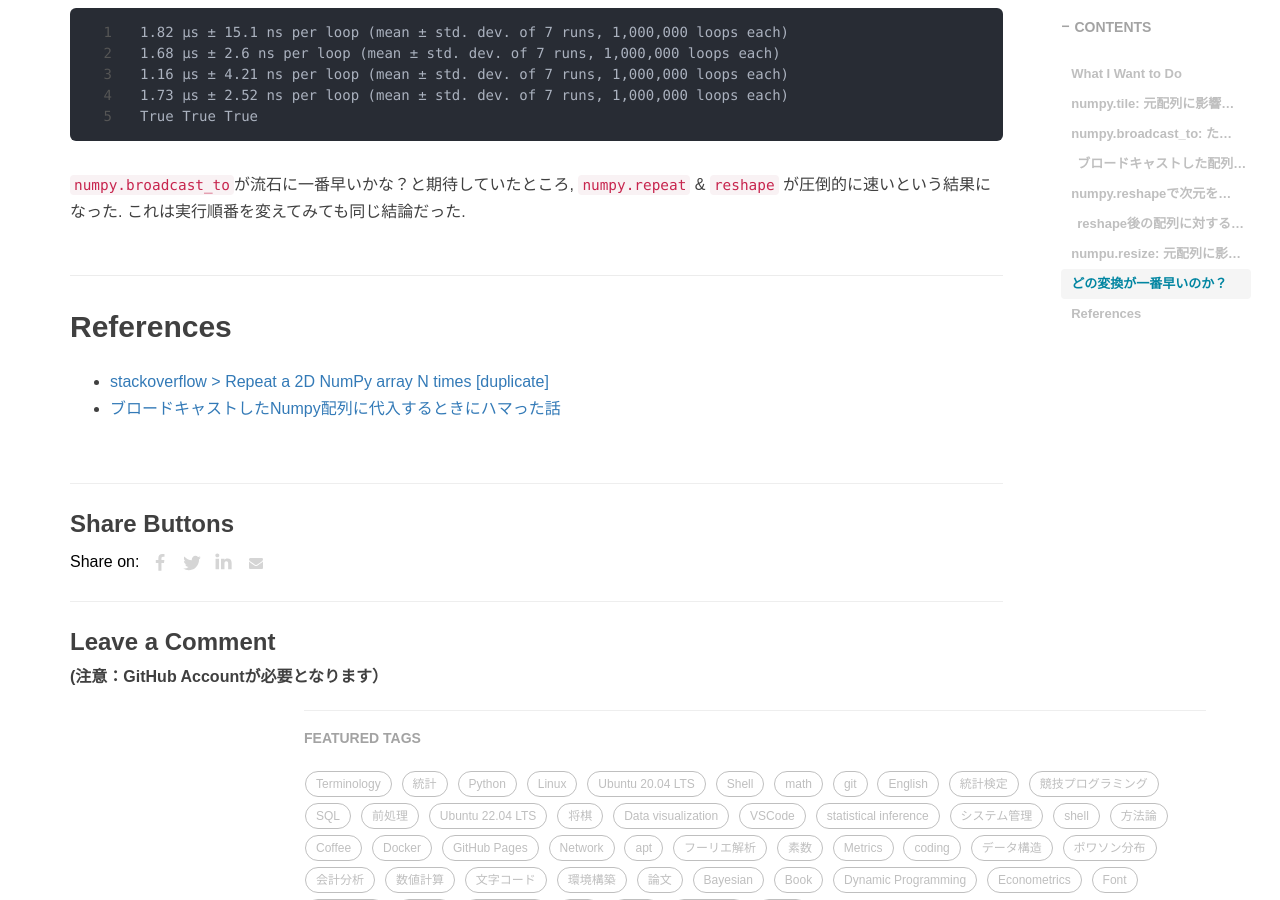
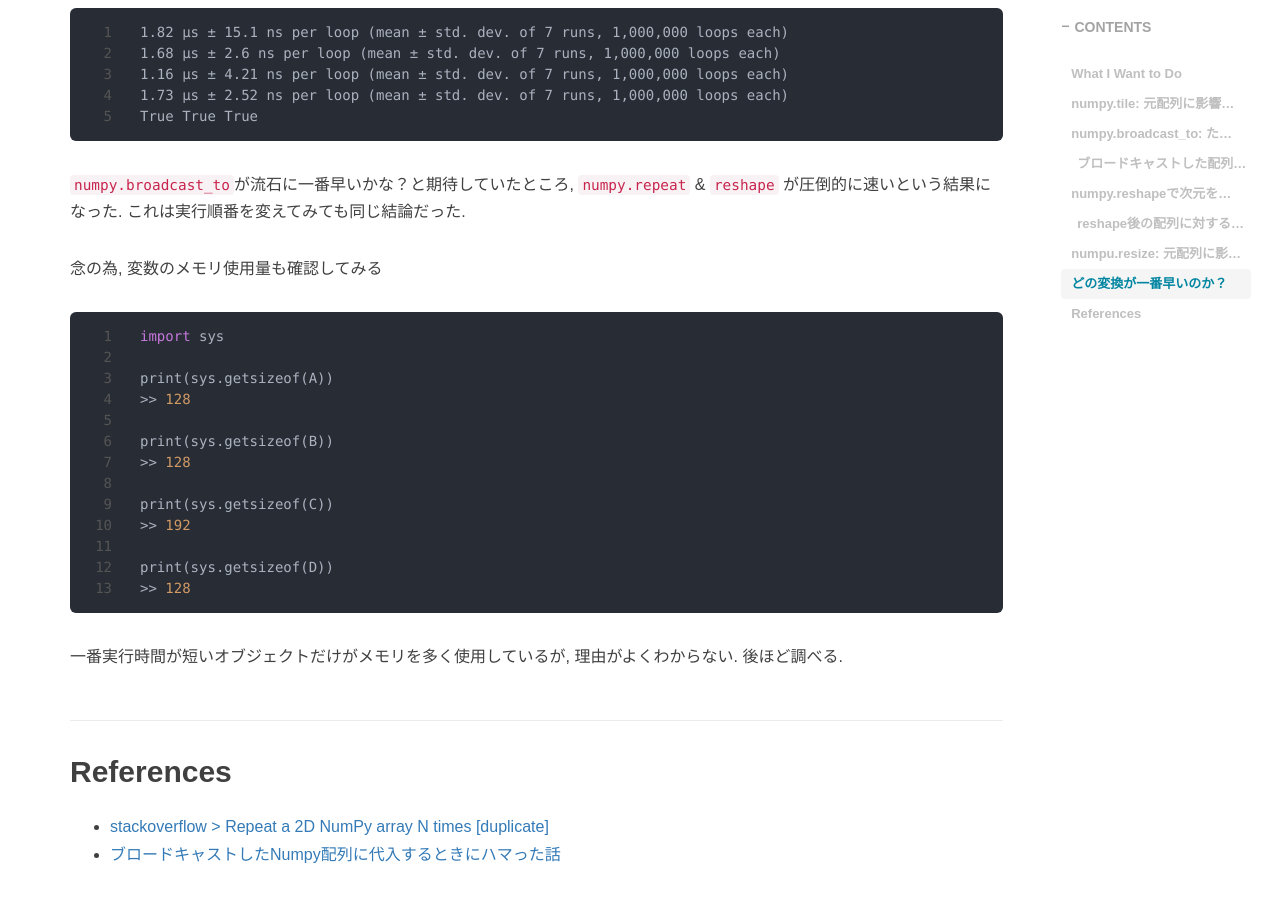
Before and after one commit to RyoNakagami/RyoNakagami.github.io, a Jekyll site: the page built from _posts/2021-09-03-numpy-broadcast.md, in a window 1280 px wide and 900 px high, scrolled down 7578 px. Built offline with Jekyll 4.4.1, drawn with Linux system fonts in a browser that asks for light colours; comment, search, counter and statistics services are not loaded.

Commit message:
FIX 20210903

````diff
--- a/_posts/2021-09-03-numpy-broadcast.md
+++ b/_posts/2021-09-03-numpy-broadcast.md
@@ -337,6 +337,27 @@ True True True
 `numpy.broadcast_to`が流石に一番早いかな？と期待していたところ, `numpy.repeat` & `reshape`
 が圧倒的に速いという結果になった. これは実行順番を変えてみても同じ結論だった.
 
+念の為, 変数のメモリ使用量も確認してみる
+
+```python
+import sys
+
+print(sys.getsizeof(A))
+>> 128
+
+print(sys.getsizeof(B))
+>> 128
+
+print(sys.getsizeof(C))
+>> 192
+
+print(sys.getsizeof(D))
+>> 128
+```
+
+一番実行時間が短いオブジェクトだけがメモリを多く使用しているが, 理由がよくわからない.
+後ほど調べる.
+
 
 References
 ------------
````
